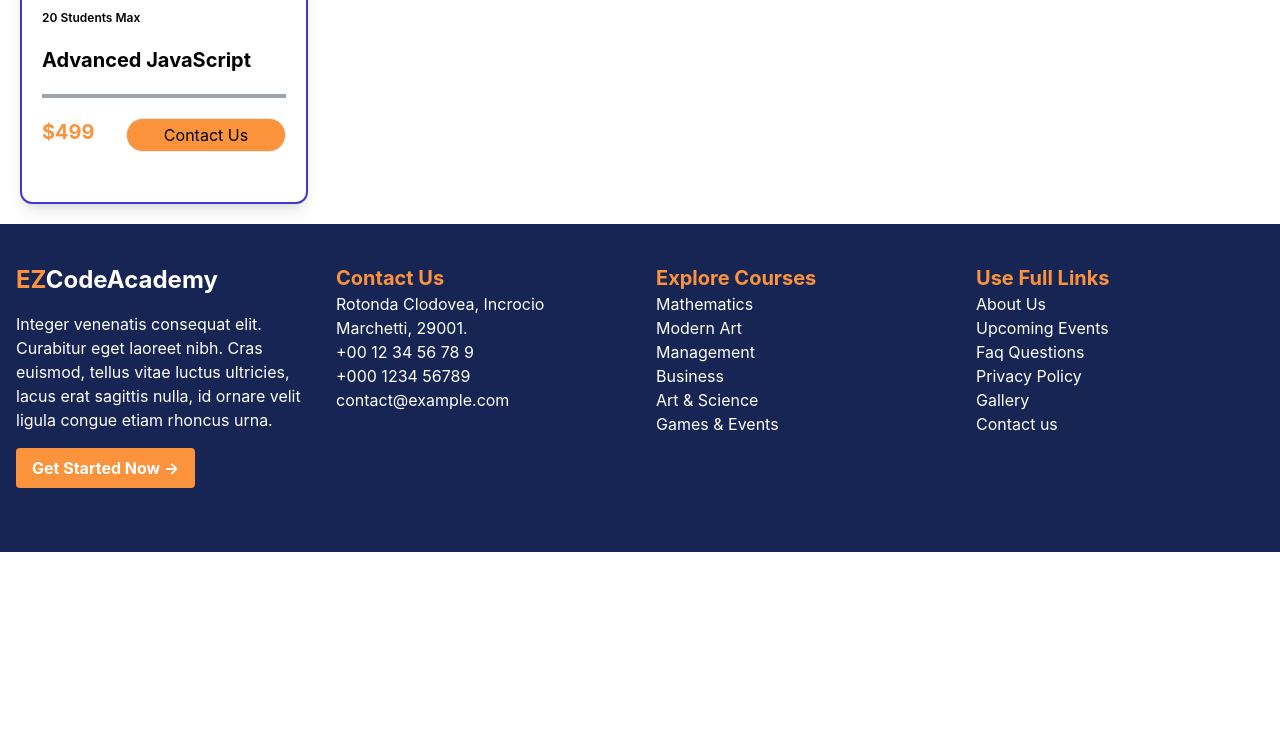
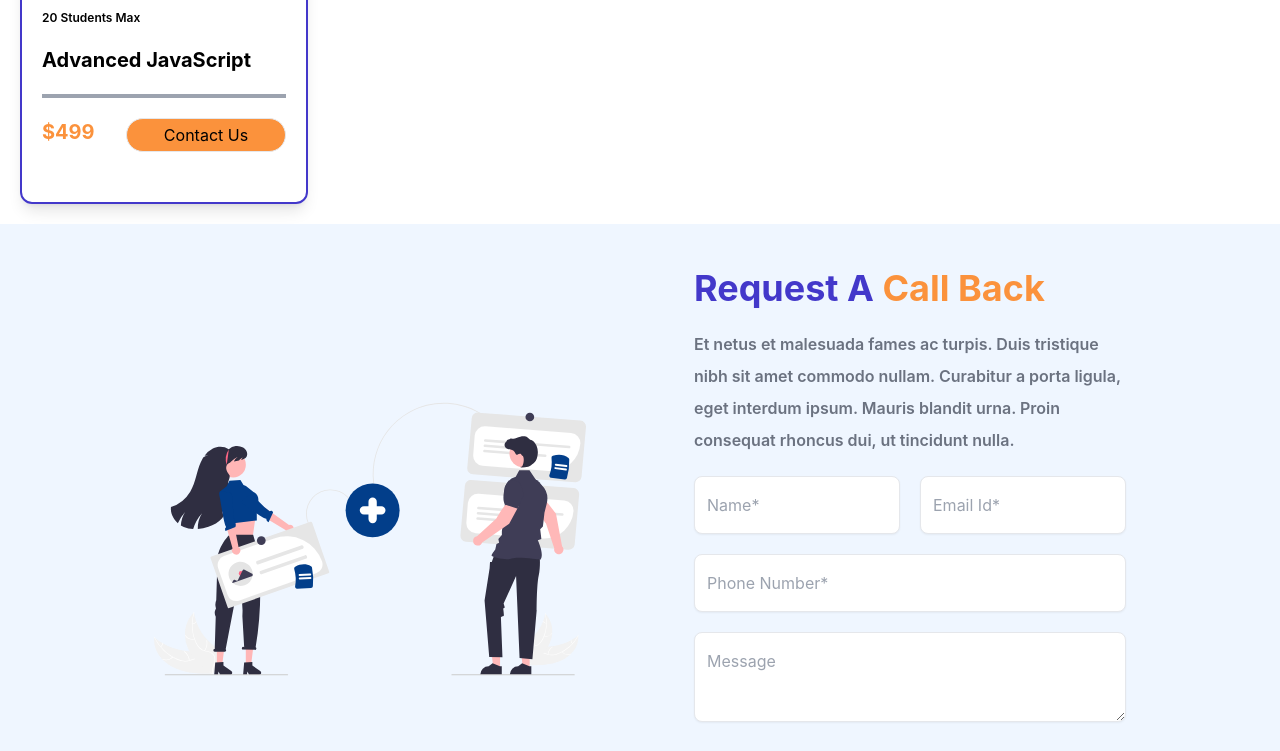
Before and after one commit to sambit223/EzCode_Academy, a React (Create React App) app: page / in a window 1280 px wide. Shown: the part 2000-2751 px from the top of the page. Before the commit the page ends 2552 px from the top, so only its background shows below. Built offline with nearby package versions, Linux system fonts and the light colour scheme.

Commit message:
Form Commit

```diff
--- /dev/null
+++ b/src/components/Form.js
@@ -0,0 +1,70 @@
+import React from "react";
+import image1 from "../assets/team.svg";
+const Form = () => {
+  return (
+    <div className="flex flex-wrap gap-5 justify-center items-center bg-blue-50">
+      <div className="w-[30rem] p-6  m-5">
+        <img src={image1} alt="Conatct" className="h-[20rem] w-full" />
+      </div>
+
+
+      <div className="w-[30rem] p-6  m-5 leading-loose">
+        <div className="">
+          <h1 className="text-4xl text-indigo-700 font-bold">
+            Request A{" "}
+            <span className="text-4xl text-orange-400">Call Back</span>
+          </h1>
+        </div>
+        <div className="mt-5">
+          <p className="font-semibold text-gray-500 text-black">
+            Et netus et malesuada fames ac turpis. Duis tristique nibh sit amet
+            commodo nullam. Curabitur a porta ligula, eget interdum ipsum.
+            Mauris blandit urna. Proin consequat rhoncus dui, ut tincidunt
+            nulla.
+          </p>
+        </div>
+        <div className="flex gap-5 mt-5">
+          <input
+            type="text"
+            placeholder="Name*"
+            className="border  focus:border-orange-400 w-full p-3  bg-white shadow-sm rounded-lg"
+            required
+          />
+
+          <input
+            type="text"
+            placeholder="Email Id*"
+            className="border  focus:border-orange-400 w-full p-3  bg-white shadow-sm rounded-lg"
+            required
+          />
+        </div>
+        <div className="mt-5">
+        <input
+            type="text"
+            placeholder="Phone Number*"
+            className="border  focus:border-orange-400 w-full p-3  bg-white shadow-sm rounded-lg"
+            required
+          />
+        </div>
+        <div className="mt-5">
+        <textarea
+            type="text"
+            placeholder="Message"
+            className="border  focus:border-orange-400 w-full p-3  bg-white shadow-sm rounded-lg"
+
+          ></textarea>
+
+        </div>
+        <div className="mt-5">
+        <button className="transition-transform duration-700 w-[10rem] ease-in-out hover:scale-110 bg-orange-400 hover:bg-blue-950 border  rounded-full p-3 text-white font-bold">
+         Send Request
+        </button>
+
+
+        </div>
+      </div>
+    </div>
+  );
+};
+
+export default Form;
--- a/src/components/Home.js
+++ b/src/components/Home.js
@@ -5,7 +5,7 @@ import Card from "./Card";
 import image1 from "../assets/web-design.svg";
 import image2 from "../assets/app-development.svg";
 
-
+import Form from "./Form";
 import Banner from './Banner'
 
 import Footer from './Footer'
@@ -50,6 +50,7 @@ const Home = () => {
           price="$499"
         />
       </div>
+      <Form/>
       <Footer />
     </div>
   );
```
